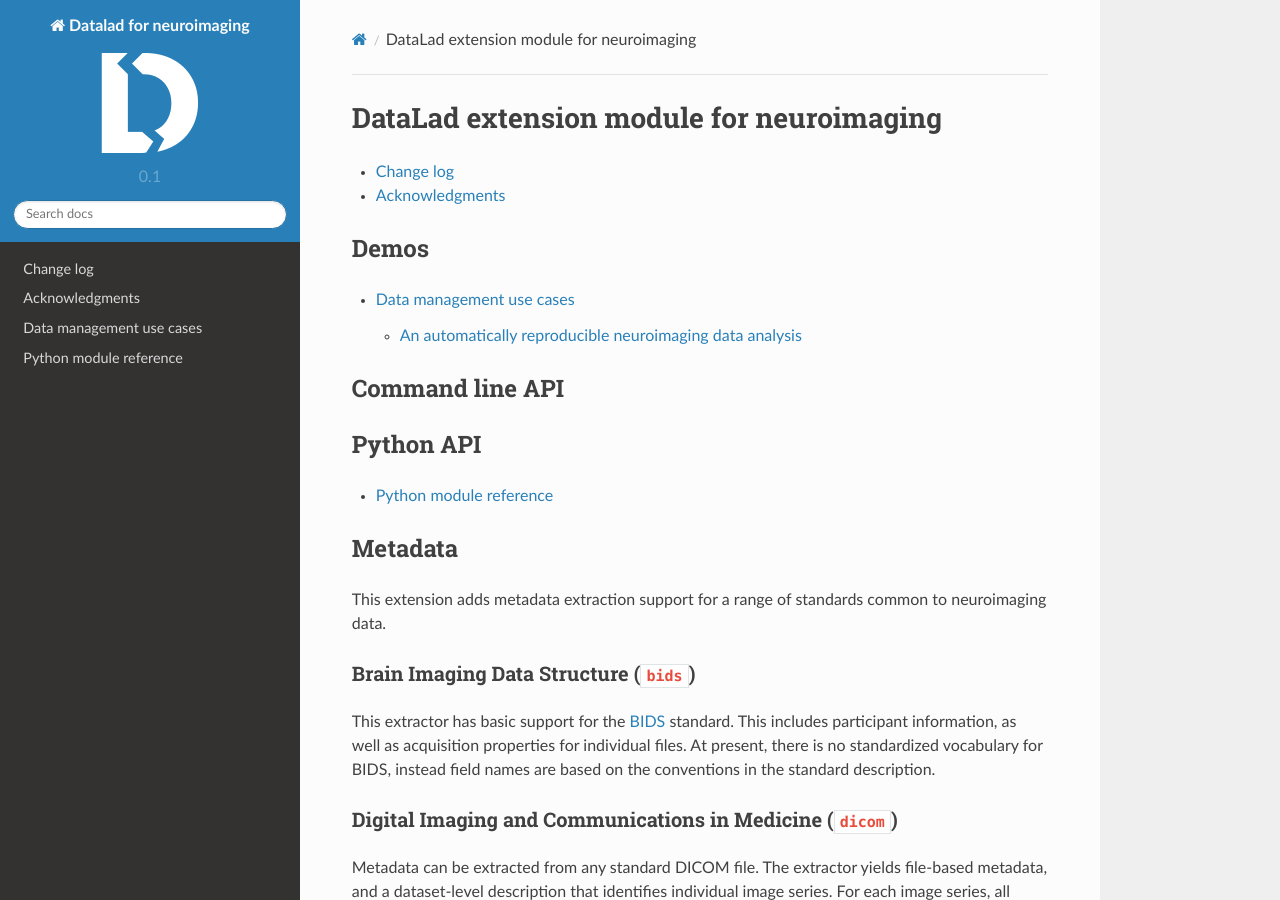
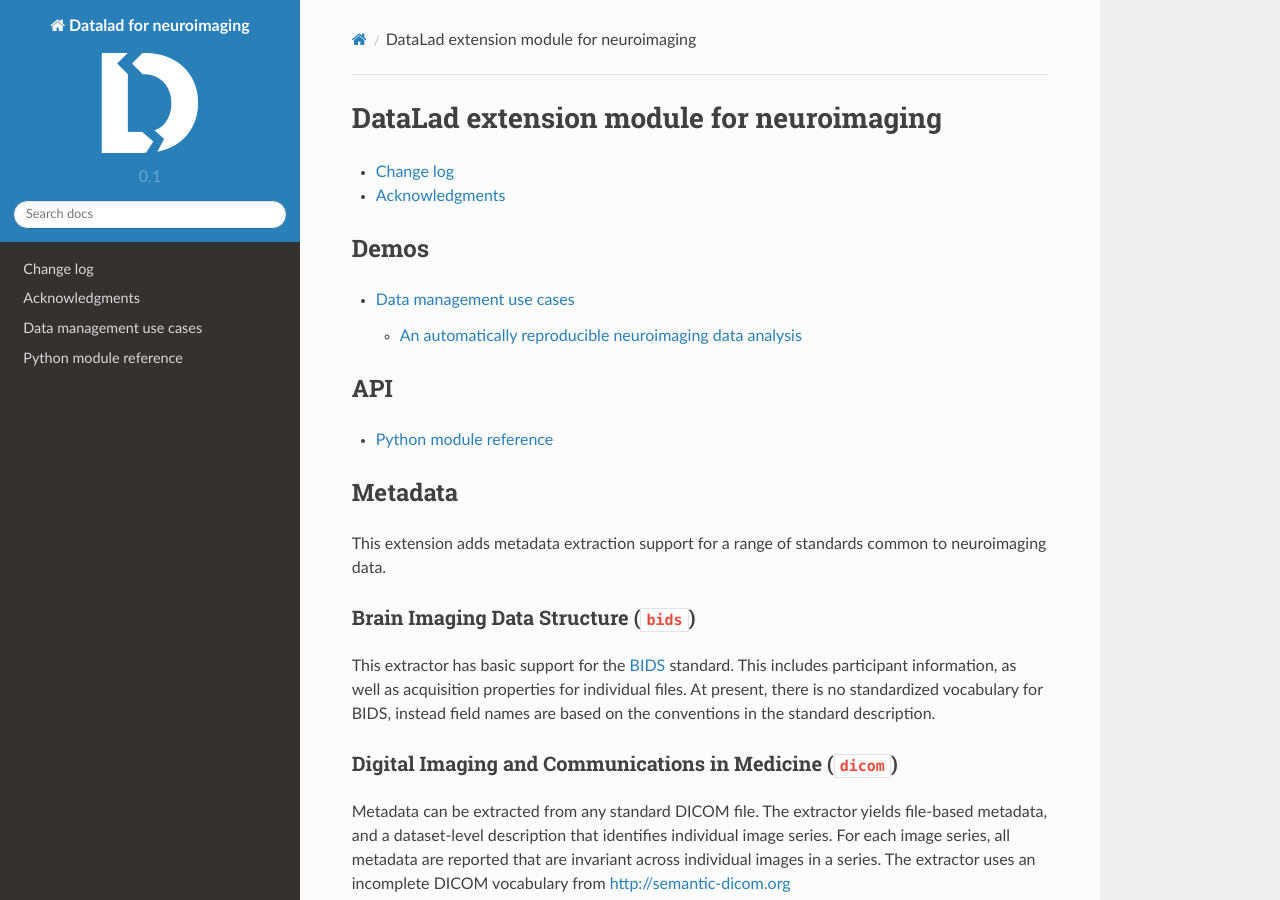
Before and after one commit to datalad/datalad-neuroimaging, a Sphinx documentation site: the page built from docs/source/index.rst, in a window 1280 px wide and 900 px high. Built offline with Sphinx 7.4.7 and the Read the Docs theme 2.0.0, drawn with Linux system fonts in a browser that asks for light colours; pages that are not in the unit, such as notebooks, are missing from menus.

Commit message:
DOC: More compact docs -- not much to document anyway

```diff
--- a/docs/source/index.rst
+++ b/docs/source/index.rst
@@ -15,21 +15,15 @@
 
    usecases/index
 
-Command line API
-================
+API
+===
 
 .. toctree::
    :maxdepth: 1
 
+   modref
    generated/man/datalad-bids2scidata.rst
 
-Python API
-==========
-
-.. toctree::
-   :maxdepth: 2
-
-   modref
 
 Metadata
 ========
```
